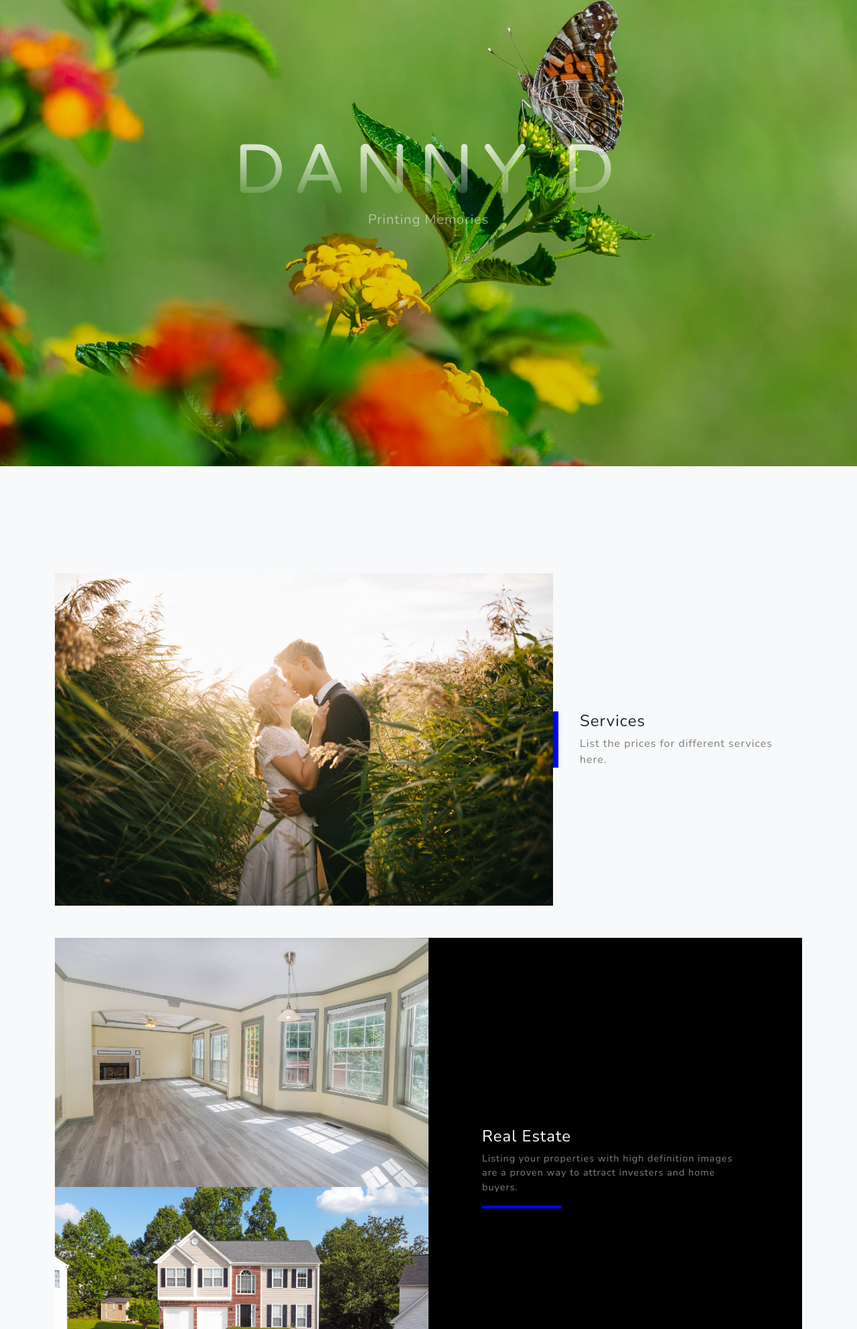
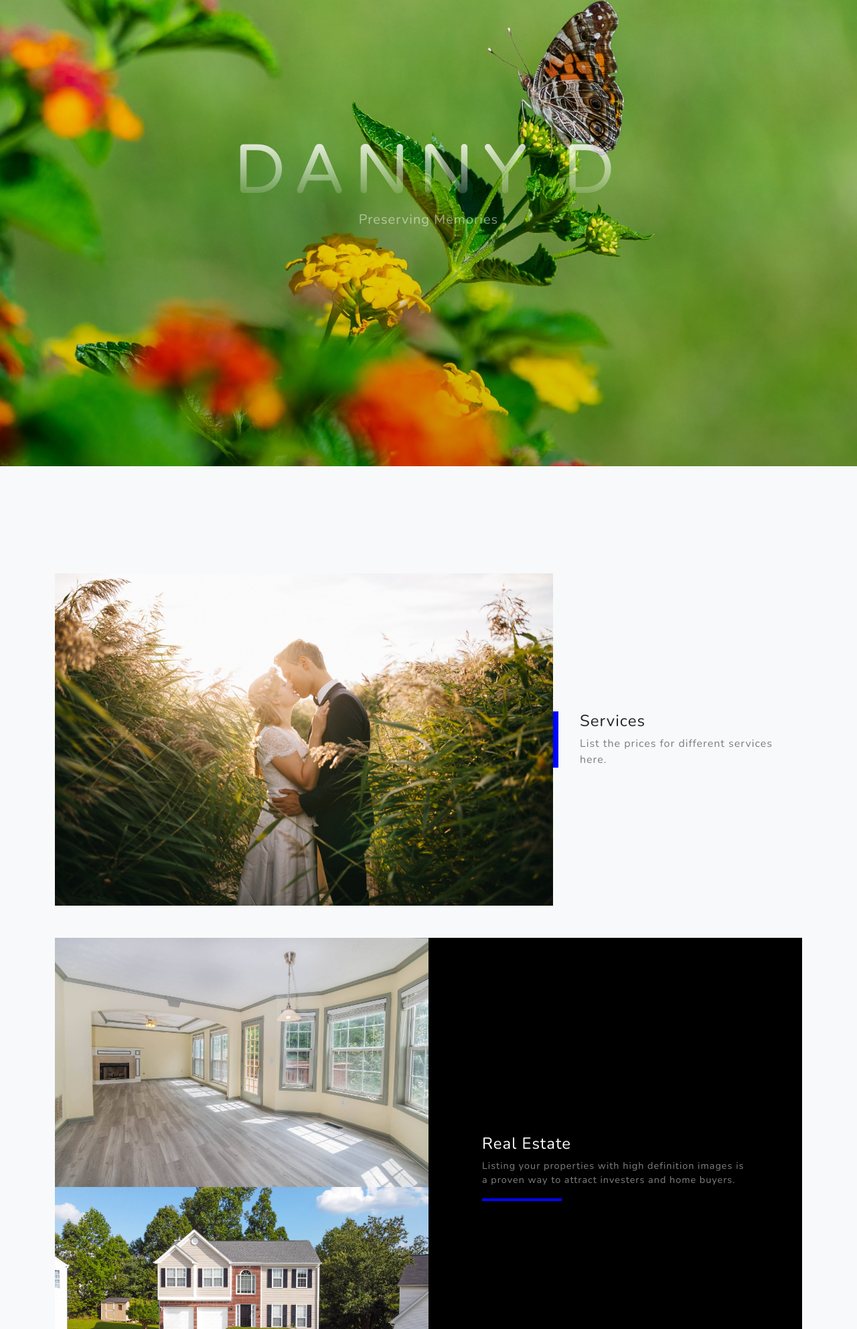
Before and after one commit to d2captures/d2captures.github.io, a plain HTML site: page index.html in a window 1280 px wide. Shown: the part 104-2088 px from the top of the page at 67% size. Drawn offline with nearby package versions, Linux system fonts and the light colour scheme.

Commit message:
Text Changes

```diff
--- a/index.html
+++ b/index.html
@@ -39,7 +39,7 @@
             <div class="container d-flex h-100 align-items-center">
                 <div class="mx-auto text-center">
                     <h1 class="mx-auto my-0 text-uppercase">Danny D</h1>
-                    <h2 class="text-white-50 mx-auto mt-2 mb-5">Printing Memories</h2>
+                    <h2 class="text-white-50 mx-auto mt-2 mb-5">Preserving Memories</h2>
                    <!-- maybe turn this toa clear button <a class="btn btn-primary js-scroll-trigger" href="#about">Get Started</a> -->
                 </div>
             </div>
@@ -68,7 +68,7 @@
                             <div class="d-flex h-100">
                                 <div class="project-text w-100 my-auto text-center text-lg-left">
                                     <h4 class="text-white">Real Estate</h4>
-                                    <p class="mb-0 text-white-50">Listing your properties with high definition images are a proven way to attract investers and home buyers.</p>
+                                    <p class="mb-0 text-white-50">Listing your properties with high definition images is a proven way to attract investers and home buyers.</p>
                                     <hr class="d-none d-lg-block mb-0 ml-0" />
                                 </div>
                             </div>
```
